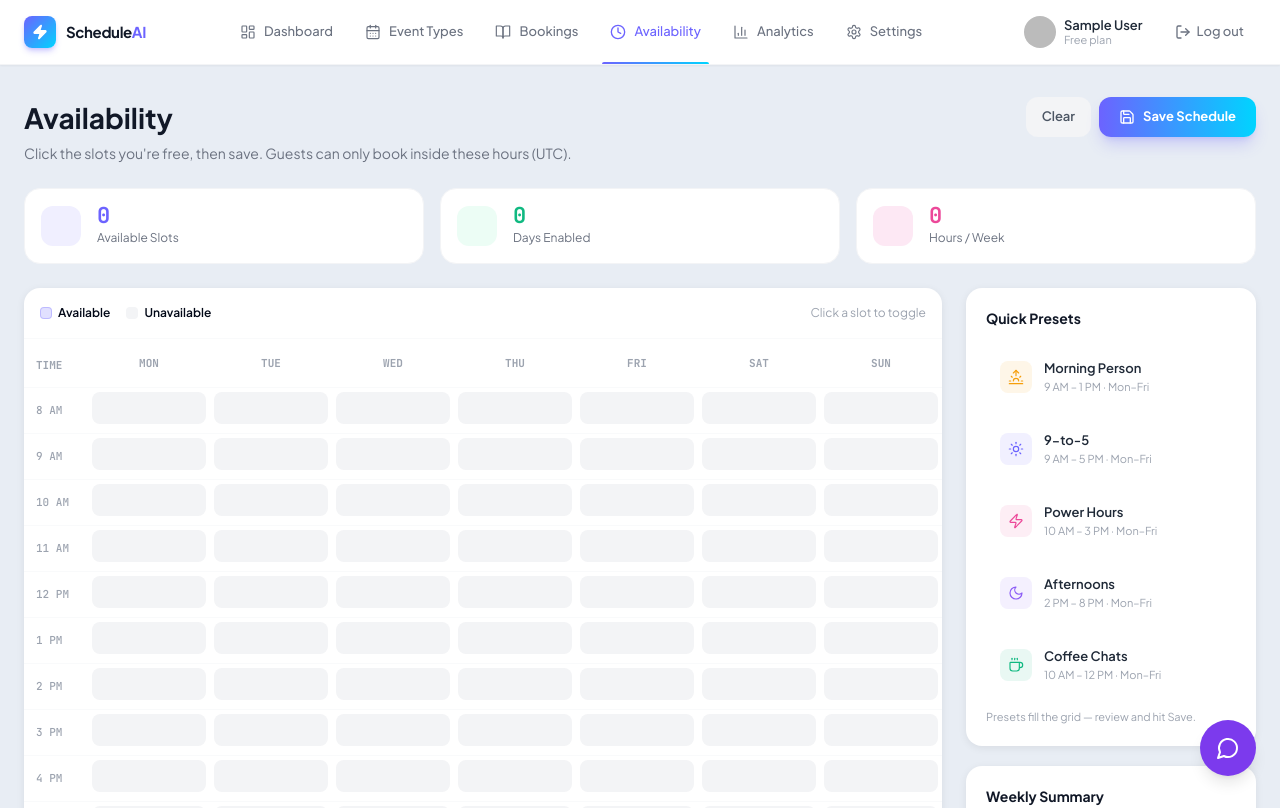
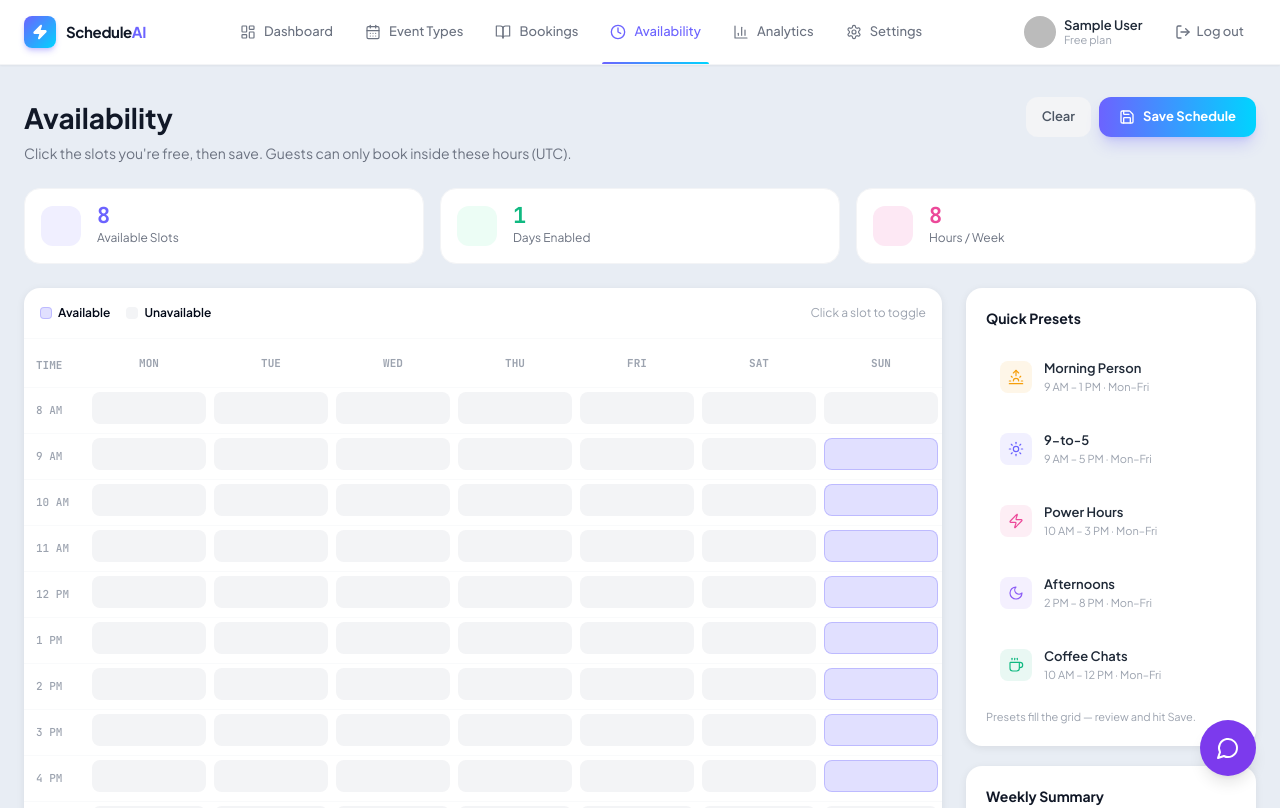
Before and after one commit to zoyatahasildar/schedulai, a Next.js app: page /dashboard/availability in a window 1280 px wide. Shown: the top 808 px of the page. Built offline with nearby package versions, Linux system fonts and the light colour scheme; no server answers; the database is empty; sample sign-in values are in the browser's storage.

Commit message:
feat(availability): show today's day as active by default

```diff
--- a/components/dashboard/AvailabilityClient.tsx
+++ b/components/dashboard/AvailabilityClient.tsx
@@ -3,7 +3,7 @@
 // Owned by: Lead / Member 3
 "use client";
 
-import { useState } from "react";
+import { useState, useEffect } from "react";
 import { Sunrise, Sun, Zap, Moon, Coffee, Save, Loader2, Check } from "lucide-react";
 
 const MONO = { fontFamily: "var(--font-mono), monospace" } as const;
@@ -67,6 +67,21 @@ function windowsFromGrid(grid: Grid) {
 
 export function AvailabilityClient({ initial }: { initial: { dayOfWeek: number; startTime: string; endTime: string }[] }) {
   const [grid, setGrid] = useState<Grid>(() => gridFromWindows(initial));
+
+  // After mount: if today has no slots saved, add 9 AM–5 PM so today is always visible
+  useEffect(() => {
+    const todayDow = new Date().getDay();
+    const todayIdx = DAYS.findIndex((d) => d.dow === todayDow);
+    if (todayIdx >= 0) {
+      setGrid((prev) => {
+        if (prev[todayIdx].some(Boolean)) return prev; // already has slots — leave as is
+        return prev.map((day, i) =>
+          i === todayIdx ? HOURS.map((h) => h >= 9 && h < 17) : day
+        );
+      });
+    }
+  }, []);
+
   const [saving, setSaving] = useState(false);
   const [saved, setSaved] = useState(false);
   const [error, setError] = useState("");
```
